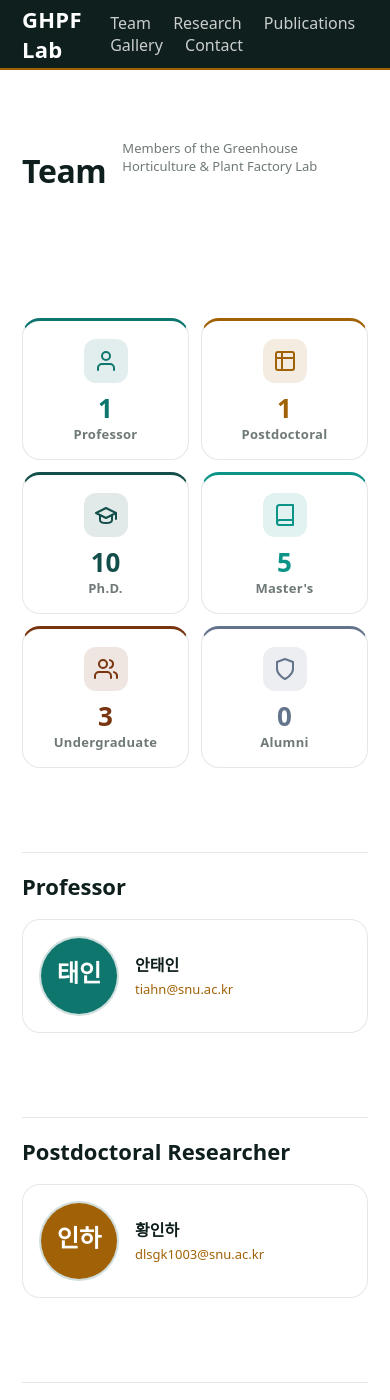
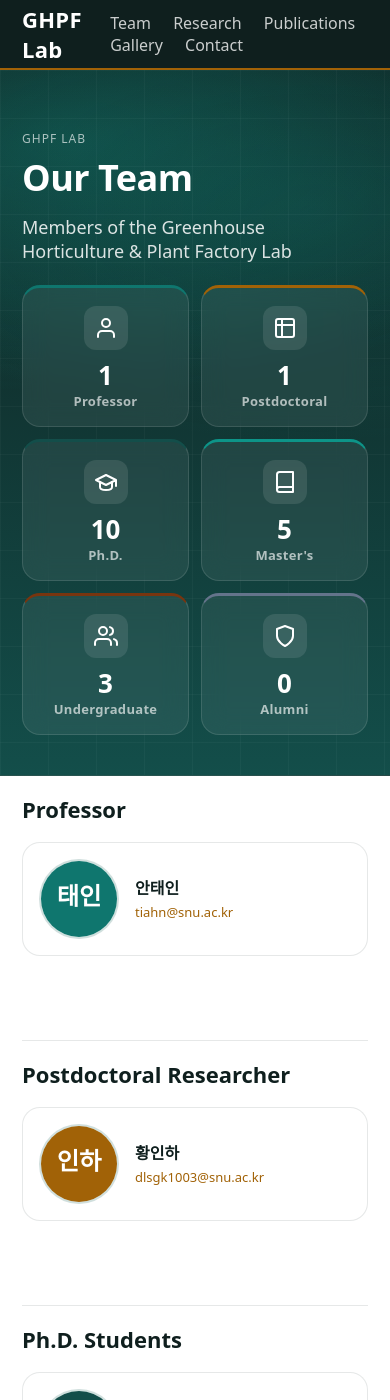
Before and after one commit to evergreendasol/Trial-2-lab-web, a Jekyll site: the page built from team.md, in a window 390 px wide and 1400 px high. Built offline with Jekyll 4.4.1, drawn with Linux system fonts in a browser that asks for light colours.

Commit message:
Move summary cards into hero banners on Research & Team pages
- Research: 2x2 area cards now sit inside the dark hero banner
- Team: added hero--photo banner with summary cards inside
- Glass card style (backdrop-filter, semi-transparent bg) for dark bg
- Both pages now have a unified hero → content flow
- Responsive adjustments for hero card grids

https://claude.ai/code/session_01TmRjvzfDazRavAh5211o6j

```diff
--- a/assets/css/site.css
+++ b/assets/css/site.css
@@ -473,6 +473,43 @@ a:hover{color:var(--accent)}
   .team-summary-card__count{font-size:26px}
 }
 
+/* --- Team hero --- */
+.team-hero{
+  padding:80px 0 60px;
+}
+
+.team-summary-grid--hero{
+  margin-top:36px;
+}
+
+.team-summary-card--hero{
+  background:rgba(255,255,255,.07);
+  border:1px solid rgba(255,255,255,.12);
+  border-top:3px solid var(--card-accent);
+  backdrop-filter:blur(12px);
+  color:#fff;
+}
+
+.team-summary-card--hero:hover{
+  background:rgba(255,255,255,.12);
+  border-color:rgba(255,255,255,.22);
+  box-shadow:0 8px 24px rgba(0,0,0,.25);
+  color:#fff;
+}
+
+.team-summary-card--hero .team-summary-card__icon{
+  background:rgba(255,255,255,.10);
+  color:#fff;
+}
+
+.team-summary-card--hero .team-summary-card__count{
+  color:#fff;
+}
+
+.team-summary-card--hero .team-summary-card__label{
+  color:rgba(255,255,255,.65);
+}
+
 .team-section{
   margin-top:28px;
   padding-top:18px;
@@ -689,7 +726,11 @@ a:hover{color:var(--accent)}
    ========================= */
 
 .research-hero{
-  padding:100px 0 80px;
+  padding:80px 0 60px;
+}
+
+.research-hero .research-grid{
+  margin-top:36px;
 }
 
 /* --- 2x2 Area Card Grid --- */
@@ -706,7 +747,10 @@ a:hover{color:var(--accent)}
   padding:36px 32px 32px;
   text-decoration:none;
   color:var(--text);
+  border-radius:18px;
+  border:1px solid var(--line);
   border-top:3px solid var(--card-accent, var(--accent));
+  background:var(--panel);
   min-height:220px;
   transition:transform .15s ease, box-shadow .15s ease, border-color .15s ease;
   cursor:pointer;
@@ -717,6 +761,35 @@ a:hover{color:var(--accent)}
   box-shadow:0 12px 32px rgba(0,0,0,.10);
   border-color:var(--card-accent, var(--accent));
   color:var(--text);
+}
+
+/* --- Hero variant (glass on dark) --- */
+.research-card--hero{
+  background:rgba(255,255,255,.07);
+  border:1px solid rgba(255,255,255,.12);
+  border-top:3px solid var(--card-accent, var(--accent));
+  backdrop-filter:blur(12px);
+  color:#fff;
+}
+
+.research-card--hero:hover{
+  background:rgba(255,255,255,.12);
+  border-color:rgba(255,255,255,.22);
+  box-shadow:0 12px 32px rgba(0,0,0,.25);
+  color:#fff;
+}
+
+.research-card--hero .research-card__icon{
+  background:rgba(255,255,255,.10);
+  color:#fff;
+}
+
+.research-card--hero .research-card__tagline{
+  color:rgba(255,255,255,.65);
+}
+
+.research-card--hero .research-card__arrow{
+  color:rgba(255,255,255,.5);
 }
 
 .research-card__icon{
@@ -815,22 +888,29 @@ a:hover{color:var(--accent)}
   font-weight:500;
 }
 
-/* --- Research Responsive --- */
+/* --- Research & Team Hero Responsive --- */
 @media (max-width:900px){
-  .research-hero{padding:80px 0 60px}
+  .research-hero{padding:70px 0 50px}
+  .team-hero{padding:70px 0 50px}
   .research-grid{gap:16px}
   .research-card{padding:28px 24px 24px;min-height:180px}
   .research-card__icon{width:52px;height:52px}
   .research-card__title{font-size:18px}
+  .research-hero .research-grid{margin-top:28px}
+  .team-summary-grid--hero{margin-top:28px}
 }
 
 @media (max-width:600px){
-  .research-hero{padding:70px 0 50px}
+  .research-hero{padding:60px 0 40px}
+  .team-hero{padding:60px 0 40px}
   .research-hero h1{font-size:36px}
+  .team-hero h1{font-size:36px}
   .research-grid{grid-template-columns:1fr;gap:14px}
   .research-card{padding:24px 20px 20px;min-height:auto}
   .research-card__icon{width:48px;height:48px;border-radius:12px}
   .research-card__title{font-size:18px}
   .research-detail__title{font-size:22px}
   .research-detail__header{flex-direction:column;align-items:flex-start;gap:10px}
+  .research-hero .research-grid{margin-top:22px}
+  .team-summary-grid--hero{margin-top:22px}
 }
--- a/team.md
+++ b/team.md
@@ -2,15 +2,6 @@
 layout: default
 title: Team
 ---
-
-<div class="container">
-
-<section class="section">
-  <div class="section__head">
-    <h1 class="page-title">Team</h1>
-    <p class="muted small">Members of the Greenhouse Horticulture & Plant Factory Lab</p>
-  </div>
-</section>
 
 {% assign faculty_count = site.data.team.faculty | size %}
 {% assign postdoc_count = site.data.team.phd | size %}
@@ -19,58 +10,61 @@ title: Team
 {% assign ug_count = site.data.team.interns | size %}
 {% assign alumni_count = site.data.team.alumni | size %}
 
-<!-- Summary -->
-<section class="section">
-  <div class="team-summary-grid">
-    <a href="#professor" class="team-summary-card" style="--card-accent:#0f766e">
-      <span class="team-summary-card__icon">
-        <svg width="24" height="24" fill="none" stroke="currentColor" stroke-width="2" stroke-linecap="round" stroke-linejoin="round" viewBox="0 0 24 24"><path d="M20 21v-2a4 4 0 00-4-4H8a4 4 0 00-4 4v2"/><circle cx="12" cy="7" r="4"/></svg>
-      </span>
-      <span class="team-summary-card__count">{{ faculty_count }}</span>
-      <span class="team-summary-card__label">Professor</span>
-    </a>
+<!-- ===== HERO + SUMMARY CARDS ===== -->
+<section class="hero hero--photo team-hero">
+  <div class="container hero__inner">
+    <p class="pill">GHPF Lab</p>
+    <h1>Our Team</h1>
+    <p class="lead">Members of the Greenhouse Horticulture & Plant Factory Lab</p>
 
-    <a href="#postdoc" class="team-summary-card" style="--card-accent:#a16207">
-      <span class="team-summary-card__icon">
-        <svg width="24" height="24" fill="none" stroke="currentColor" stroke-width="2" stroke-linecap="round" stroke-linejoin="round" viewBox="0 0 24 24"><path d="M9 3H5a2 2 0 00-2 2v4m6-6h10a2 2 0 012 2v4M9 3v18m0 0h10a2 2 0 002-2V9M9 21H5a2 2 0 01-2-2V9m0 0h18"/></svg>
-      </span>
-      <span class="team-summary-card__count">{{ postdoc_count }}</span>
-      <span class="team-summary-card__label">Postdoctoral</span>
-    </a>
-
-    <a href="#phd" class="team-summary-card" style="--card-accent:#134e4a">
-      <span class="team-summary-card__icon">
-        <svg width="24" height="24" fill="none" stroke="currentColor" stroke-width="2" stroke-linecap="round" stroke-linejoin="round" viewBox="0 0 24 24"><path d="M22 10v6M2 10l10-5 10 5-10 5z"/><path d="M6 12v5c0 2 3 3 6 3s6-1 6-3v-5"/></svg>
-      </span>
-      <span class="team-summary-card__count">{{ phd_students_count }}</span>
-      <span class="team-summary-card__label">Ph.D.</span>
-    </a>
-
-    <a href="#ms" class="team-summary-card" style="--card-accent:#0d9488">
-      <span class="team-summary-card__icon">
-        <svg width="24" height="24" fill="none" stroke="currentColor" stroke-width="2" stroke-linecap="round" stroke-linejoin="round" viewBox="0 0 24 24"><path d="M4 19.5A2.5 2.5 0 016.5 17H20"/><path d="M6.5 2H20v20H6.5A2.5 2.5 0 014 19.5v-15A2.5 2.5 0 016.5 2z"/></svg>
-      </span>
-      <span class="team-summary-card__count">{{ ms_count }}</span>
-      <span class="team-summary-card__label">Master's</span>
-    </a>
-
-    <a href="#ug" class="team-summary-card" style="--card-accent:#78350f">
-      <span class="team-summary-card__icon">
-        <svg width="24" height="24" fill="none" stroke="currentColor" stroke-width="2" stroke-linecap="round" stroke-linejoin="round" viewBox="0 0 24 24"><path d="M17 21v-2a4 4 0 00-4-4H5a4 4 0 00-4 4v2"/><circle cx="9" cy="7" r="4"/><path d="M23 21v-2a4 4 0 00-3-3.87M16 3.13a4 4 0 010 7.75"/></svg>
-      </span>
-      <span class="team-summary-card__count">{{ ug_count }}</span>
-      <span class="team-summary-card__label">Undergraduate</span>
-    </a>
-
-    <a href="#alumni" class="team-summary-card" style="--card-accent:#64748b">
-      <span class="team-summary-card__icon">
-        <svg width="24" height="24" fill="none" stroke="currentColor" stroke-width="2" stroke-linecap="round" stroke-linejoin="round" viewBox="0 0 24 24"><path d="M12 22s8-4 8-10V5l-8-3-8 3v7c0 6 8 10 8 10z"/></svg>
-      </span>
-      <span class="team-summary-card__count">{{ alumni_count }}</span>
-      <span class="team-summary-card__label">Alumni</span>
-    </a>
+    <div class="team-summary-grid team-summary-grid--hero">
+      <a href="#professor" class="team-summary-card team-summary-card--hero" style="--card-accent:#0f766e">
+        <span class="team-summary-card__icon">
+          <svg width="24" height="24" fill="none" stroke="currentColor" stroke-width="2" stroke-linecap="round" stroke-linejoin="round" viewBox="0 0 24 24"><path d="M20 21v-2a4 4 0 00-4-4H8a4 4 0 00-4 4v2"/><circle cx="12" cy="7" r="4"/></svg>
+        </span>
+        <span class="team-summary-card__count">{{ faculty_count }}</span>
+        <span class="team-summary-card__label">Professor</span>
+      </a>
+      <a href="#postdoc" class="team-summary-card team-summary-card--hero" style="--card-accent:#a16207">
+        <span class="team-summary-card__icon">
+          <svg width="24" height="24" fill="none" stroke="currentColor" stroke-width="2" stroke-linecap="round" stroke-linejoin="round" viewBox="0 0 24 24"><path d="M9 3H5a2 2 0 00-2 2v4m6-6h10a2 2 0 012 2v4M9 3v18m0 0h10a2 2 0 002-2V9M9 21H5a2 2 0 01-2-2V9m0 0h18"/></svg>
+        </span>
+        <span class="team-summary-card__count">{{ postdoc_count }}</span>
+        <span class="team-summary-card__label">Postdoctoral</span>
+      </a>
+      <a href="#phd" class="team-summary-card team-summary-card--hero" style="--card-accent:#134e4a">
+        <span class="team-summary-card__icon">
+          <svg width="24" height="24" fill="none" stroke="currentColor" stroke-width="2" stroke-linecap="round" stroke-linejoin="round" viewBox="0 0 24 24"><path d="M22 10v6M2 10l10-5 10 5-10 5z"/><path d="M6 12v5c0 2 3 3 6 3s6-1 6-3v-5"/></svg>
+        </span>
+        <span class="team-summary-card__count">{{ phd_students_count }}</span>
+        <span class="team-summary-card__label">Ph.D.</span>
+      </a>
+      <a href="#ms" class="team-summary-card team-summary-card--hero" style="--card-accent:#0d9488">
+        <span class="team-summary-card__icon">
+          <svg width="24" height="24" fill="none" stroke="currentColor" stroke-width="2" stroke-linecap="round" stroke-linejoin="round" viewBox="0 0 24 24"><path d="M4 19.5A2.5 2.5 0 016.5 17H20"/><path d="M6.5 2H20v20H6.5A2.5 2.5 0 014 19.5v-15A2.5 2.5 0 016.5 2z"/></svg>
+        </span>
+        <span class="team-summary-card__count">{{ ms_count }}</span>
+        <span class="team-summary-card__label">Master's</span>
+      </a>
+      <a href="#ug" class="team-summary-card team-summary-card--hero" style="--card-accent:#78350f">
+        <span class="team-summary-card__icon">
+          <svg width="24" height="24" fill="none" stroke="currentColor" stroke-width="2" stroke-linecap="round" stroke-linejoin="round" viewBox="0 0 24 24"><path d="M17 21v-2a4 4 0 00-4-4H5a4 4 0 00-4 4v2"/><circle cx="9" cy="7" r="4"/><path d="M23 21v-2a4 4 0 00-3-3.87M16 3.13a4 4 0 010 7.75"/></svg>
+        </span>
+        <span class="team-summary-card__count">{{ ug_count }}</span>
+        <span class="team-summary-card__label">Undergraduate</span>
+      </a>
+      <a href="#alumni" class="team-summary-card team-summary-card--hero" style="--card-accent:#64748b">
+        <span class="team-summary-card__icon">
+          <svg width="24" height="24" fill="none" stroke="currentColor" stroke-width="2" stroke-linecap="round" stroke-linejoin="round" viewBox="0 0 24 24"><path d="M12 22s8-4 8-10V5l-8-3-8 3v7c0 6 8 10 8 10z"/></svg>
+        </span>
+        <span class="team-summary-card__count">{{ alumni_count }}</span>
+        <span class="team-summary-card__label">Alumni</span>
+      </a>
+    </div>
   </div>
 </section>
+
+<div class="container">
 
 {% assign default_photo = '/assets/img/team/default.svg' | relative_url %}
 
```
Also changed, not shown: research.md (+22 -28 lines).
